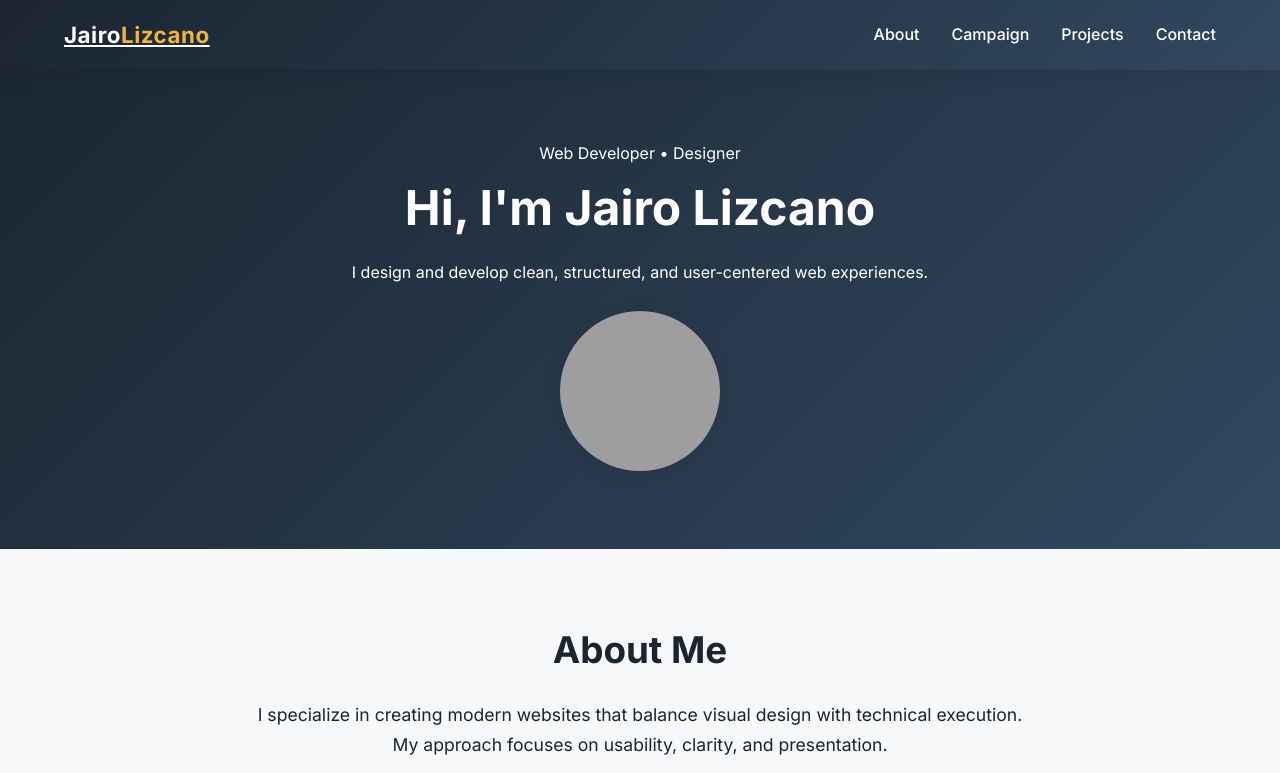
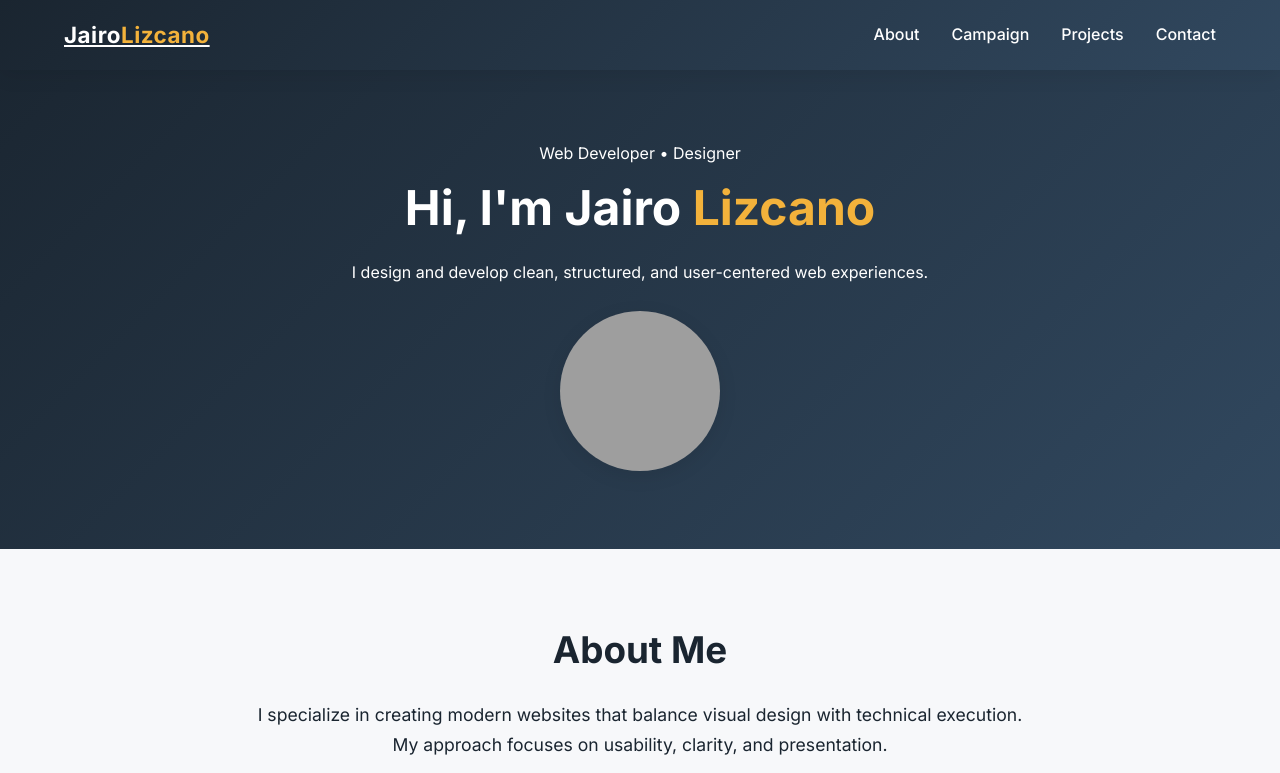
Before and after one commit to Colombia423/portfolio, a plain HTML site: page index.html in a window 1280 px wide. Shown: the top 773 px of the page. Drawn offline with Linux system fonts and the light colour scheme; grey boxes are pictures that could not be loaded.

Commit message:
Update index.html

```diff
--- a/index.html
+++ b/index.html
@@ -28,10 +28,15 @@
   <!-- HERO -->
   <header class="hero-section">
     <p class="hero-tagline">Web Developer • Designer</p>
-    <h1>Hi, I'm <span>Jairo Lizcano</span></h1>
+
+    <h1>
+      Hi, I'm <span class="first-name">Jairo</span> <span class="last-name">Lizcano</span>
+    </h1>
+
     <p class="hero-subtitle">
       I design and develop clean, structured, and user-centered web experiences.
     </p>
+
     <img src="frog.png" alt="Profile Photo" class="profile-photo" />
   </header>
 
@@ -47,7 +52,7 @@
     </p>
   </section>
 
-  <!-- ⭐ CAMPAIGN PROJECT SPOTLIGHT -->
+  <!-- ⭐ CAMPAIGN SPOTLIGHT -->
   <section id="campaign" class="section campaign-spotlight">
     <h2>Campaign Project</h2>
     <p>A collaborative multimedia campaign designed with strong visual storytelling and refined layout structure.</p>
@@ -58,7 +63,6 @@
           <img src="box/important.png" alt="Campaign Project Image" />
         </div>
         <div class="featured-body">
-          <h3>Campaign Project</h3>
           <p>
             A dedicated campaign focused on emotional communication, visual design strategy,
             and polished front-end development.
```
